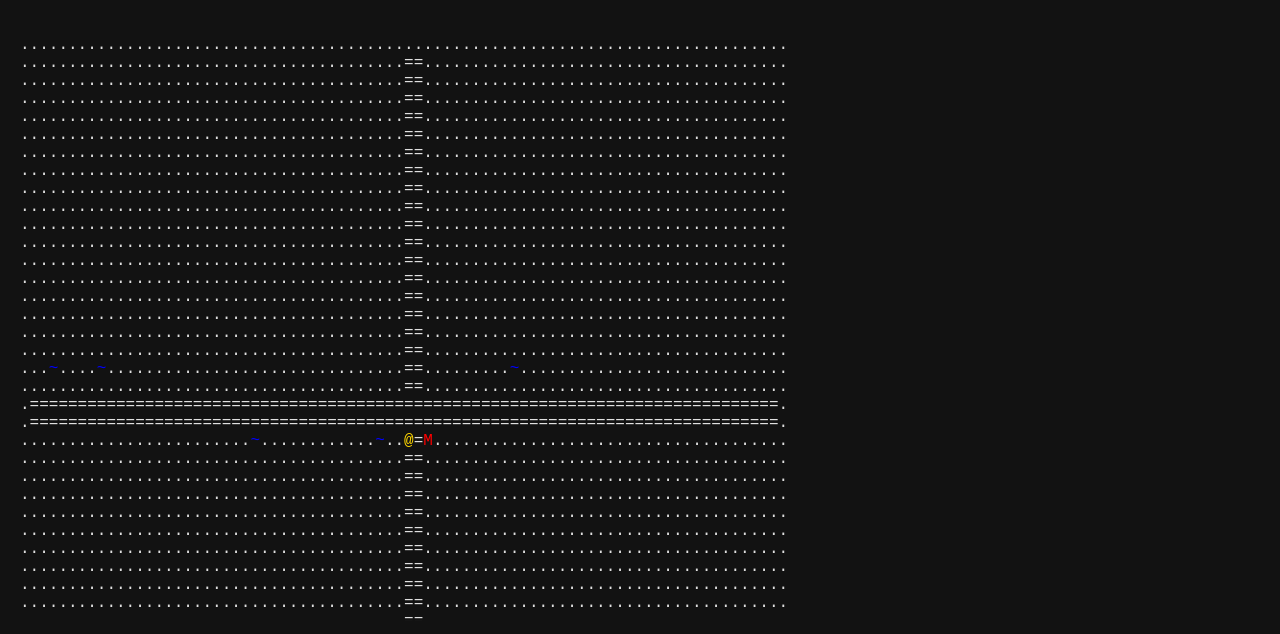
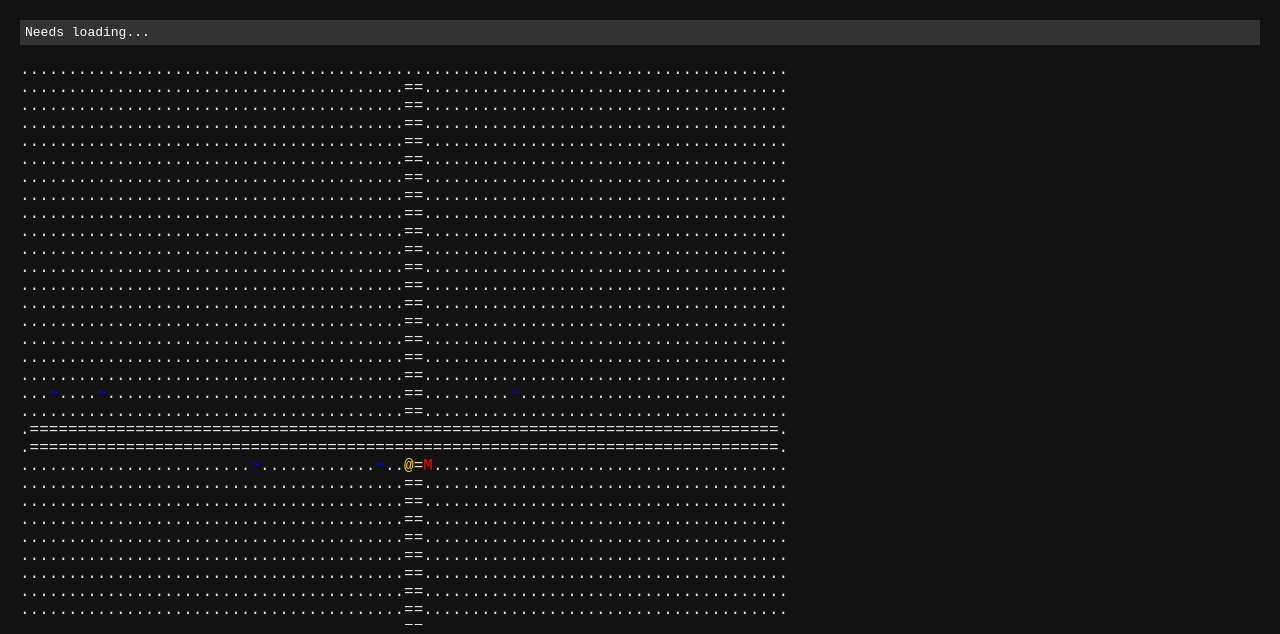
Before and after one commit to MTvrimPossible/simulation-game, a plain HTML site: page index.html in a window 1280 px wide. Shown: the top 634 px of the page. Drawn offline with Linux system fonts and the light colour scheme.

Commit message:
Update index.html

```diff
--- a/index.html
+++ b/index.html
@@ -20,6 +20,10 @@
 </head>
 <body>
 
+    <div id="stats-bar" style="background: #333; color: white; padding: 5px; font-family: monospace;">
+    Needs loading...
+</div>
+
     <pre id="game-screen" style="font-family: 'Courier New', monospace; font-size: 16px; flex-grow: 1; overflow: auto;"></pre>
 
     <div id="ui-textbox" style="border-top: 1px solid #e0e0e0; padding: 10px; height: 150px; overflow-y: auto; font-family: sans-serif;">
```
